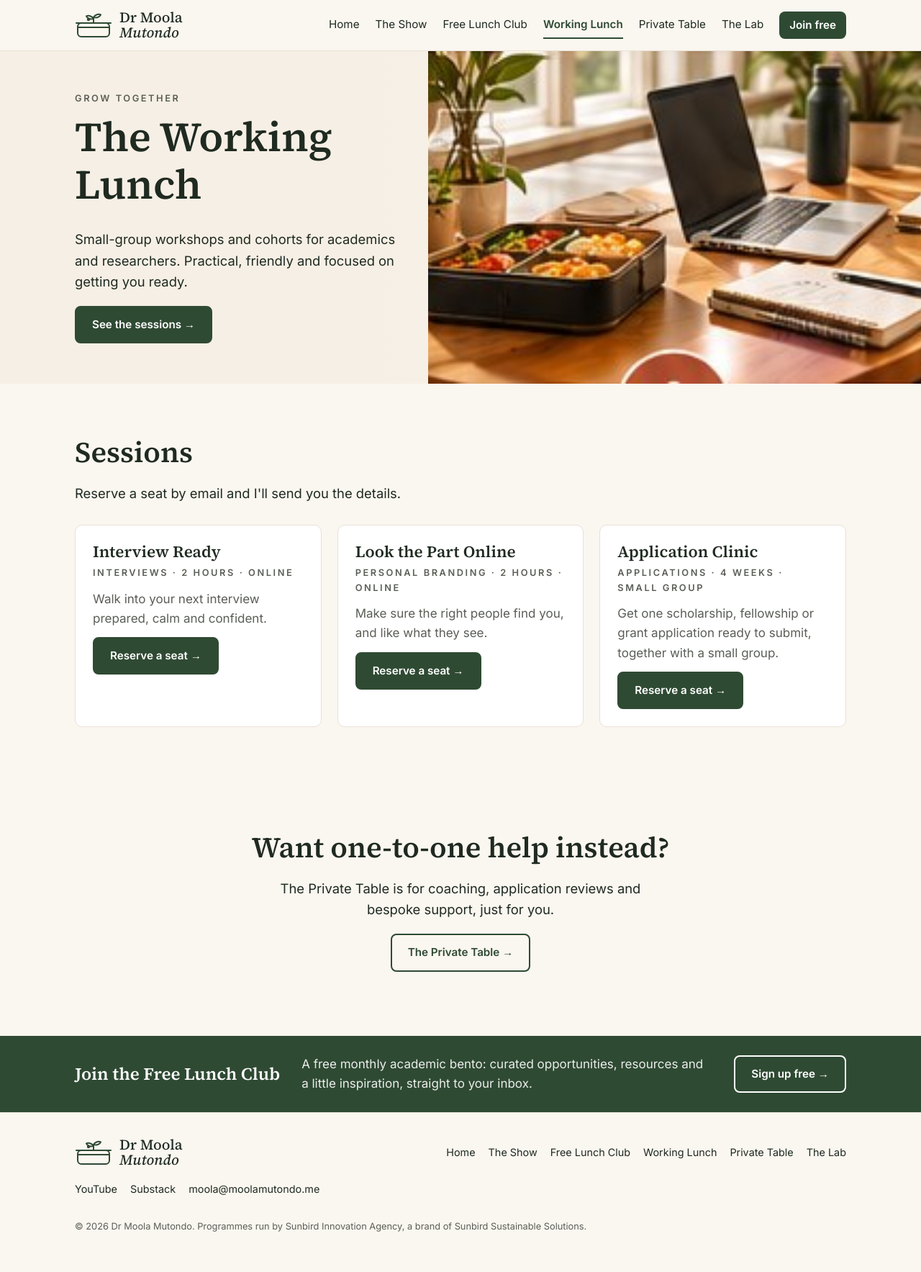
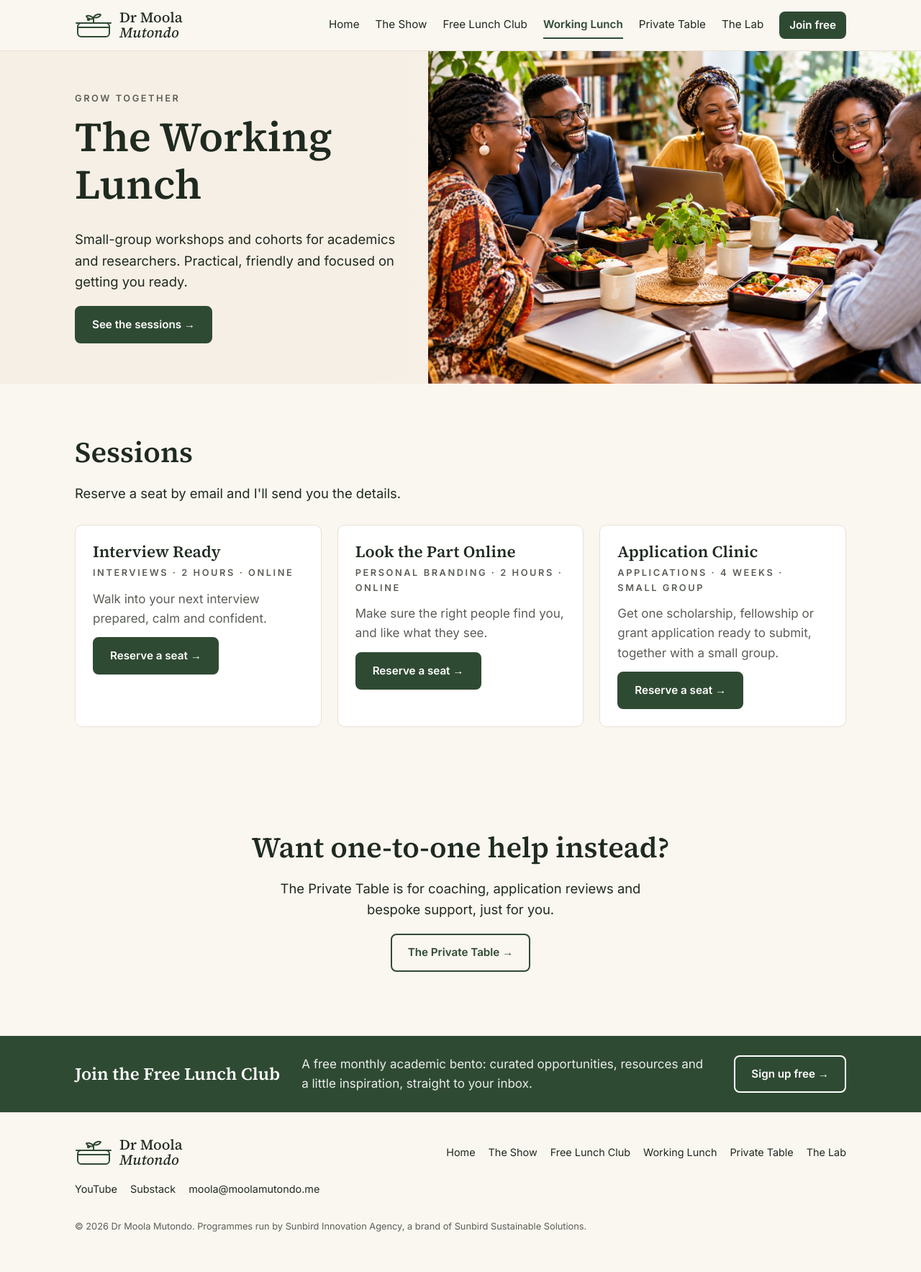
Before and after one commit to mmutondo/mmutondo.github.io, a Jekyll site: the page working-lunch.html, which Jekyll copies as it is, in a window 1280 px wide. Shown: the whole page at 72% size. Built offline with Jekyll 4.4.1, drawn with Linux system fonts in a browser that asks for light colours.

Commit message:
Working Lunch page: new main photo of a group sharing bento lunches
Co-Authored-By: Claude Opus 5.5 <noreply@anthropic.com>
Claude-Session: https://claude.ai/code/session_01EKxmyb8EnG9A94CFrRmYRt

```diff
--- a/working-lunch.html
+++ b/working-lunch.html
@@ -49,7 +49,7 @@
         <a class="btn" href="#sessions">See the sessions &rarr;</a>
       </div>
       <div class="hero-photo">
-        <img src="images/wicfl/card2.jpg" alt="A bento box beside a laptop and notebook" />
+        <img src="images/wicfl/working-lunch-group.jpg" alt="A group of African academics laughing and talking around a table with bento lunches, laptops and notebooks" />
       </div>
     </section>
 
```
Also changed, not shown: images/wicfl/working-lunch-group.jpg (added).
